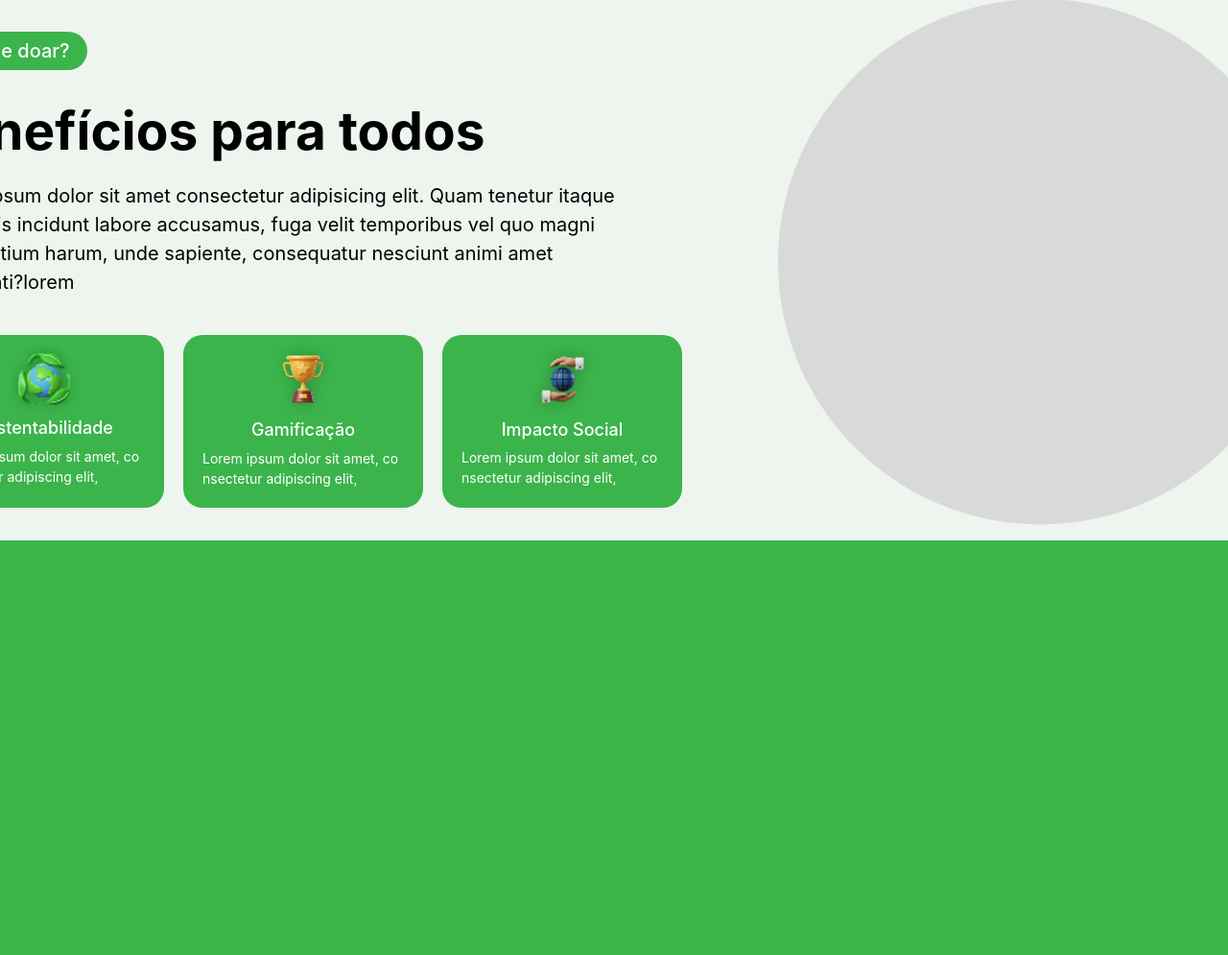
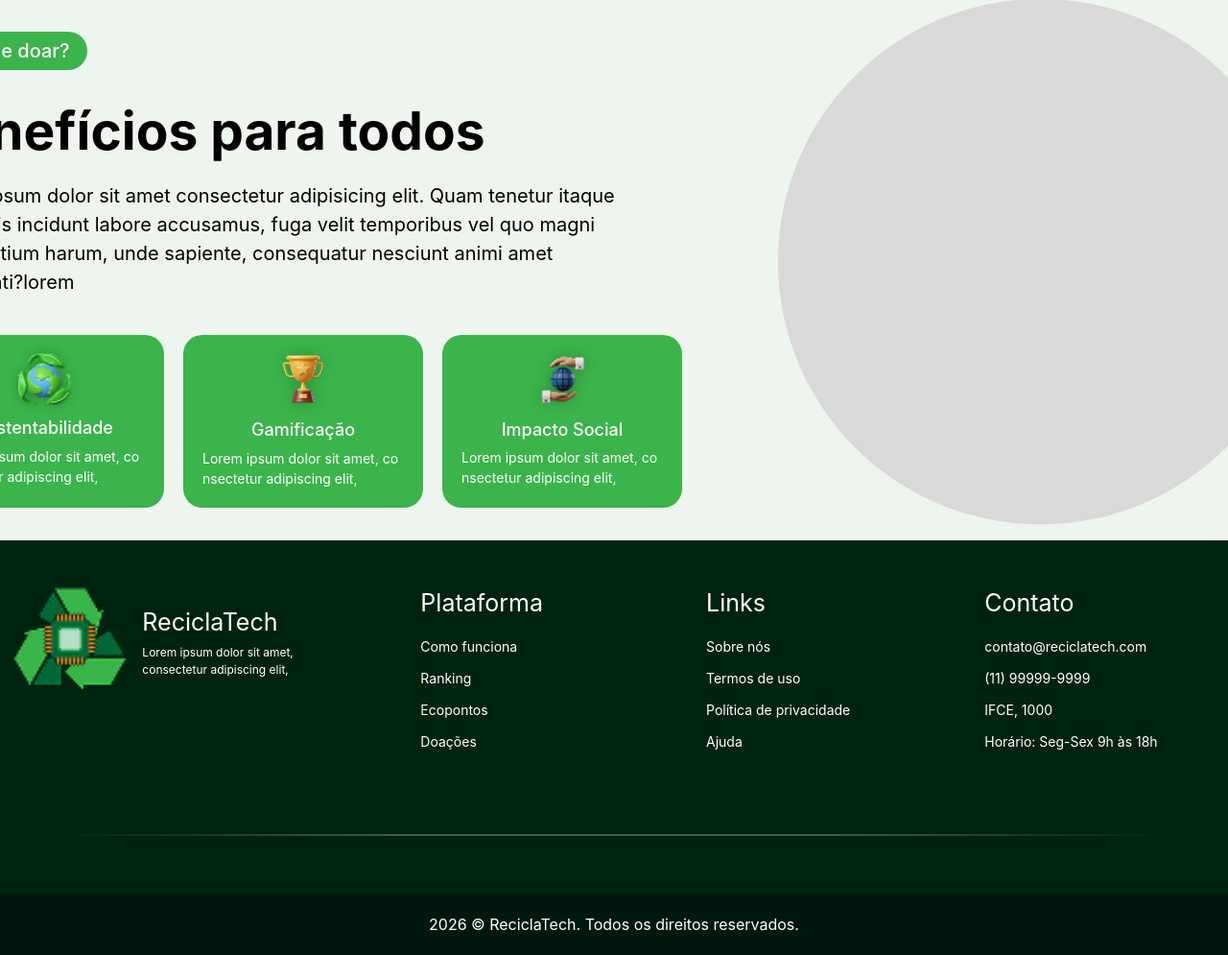
Before and after one commit to Lorrany09/reciclaTech_FrontEnd, a PHP site: page / in a window 1280 px wide. Shown: the part 5194-6189 px from the top of the page at 96% size. Before the commit the page ends 5757 px from the top, so only its background shows below. Run offline with PHP 8.4, Linux system fonts and the light colour scheme.

Commit message:
footer da pagina

```diff
--- a/index.html
+++ b/index.html
@@ -249,8 +249,34 @@
                 </figure>
             </section>
         </main>
+        <footer>
+            <div class="conteudo-footer">
+                <div class="logo-footer">
+                    <img src="img/ReciclaTech 1.png" alt="">
+                    <div>
+                        <h2>ReciclaTech</h2>
+                        <p>Lorem ipsum dolor sit amet, consectetur adipiscing elit,</p>
+                    </div>
+                </div>
+                <div class="plataforma">
+                    <h2>Plataforma</h2>
+                    <ul id="listaFooterP"></ul>
+                </div>
+                <div class="links">
+                    <h2>Links</h2>
+                    <ul id="listaFooterL"></ul>
+                </div>
+                <div class="contato">
+                    <h2>Contato</h2>
+                    <ul id="listaFooterC"></ul>
+                </div>
+            </div>
+            <hr>
+            <p>2026 © ReciclaTech. Todos os direitos reservados.</p>
+        </footer>
     <script src="https://cdn.jsdelivr.net/npm/bootstrap@5.3.8/dist/js/bootstrap.bundle.min.js" integrity="sha384-FKyoEForCGlyvwx9Hj09JcYn3nv7wiPVlz7YYwJrWVcXK/BmnVDxM+D2scQbITxI" crossorigin="anonymous"></script>
     <script src="conteudoCards.js"></script>
     <script src="previaRanking.js"></script>
+    <script src="infoFooter.js"></script>
 </body>
 </html>
--- /dev/null
+++ b/infoFooter.js
@@ -0,0 +1,37 @@
+const plataformaItens = ["Como funciona", "Ranking", "Ecopontos", "Doações"];
+const linksItens = ["Sobre nós", "Termos de uso", "Política de privacidade", "Ajuda"];
+const contatoItens = ["contato@reciclatech.com", "(11) 99999-9999", "IFCE, 1000", "Horário: Seg-Sex 9h às 18h"];
+
+function carregarFooterPlataforma() {
+    const lista = document.getElementById("listaFooterP");
+
+    plataformaItens.forEach(item => {
+        const li = document.createElement("li");
+        li.textContent = item;
+        lista.appendChild(li);
+    });
+}
+
+function carregarFooterLinks() {
+    const lista = document.getElementById("listaFooterL");
+
+    linksItens.forEach(item => {
+        const li = document.createElement("li");
+        li.textContent = item;
+        lista.appendChild(li);
+    });
+}
+
+function carregarFooterContato() {
+    const lista = document.getElementById("listaFooterC");
+
+    contatoItens.forEach(item => {
+        const li = document.createElement("li");
+        li.textContent = item;
+        lista.appendChild(li);
+    });
+}
+
+carregarFooterPlataforma();
+carregarFooterLinks();
+carregarFooterContato();
--- a/style.css
+++ b/style.css
@@ -8,6 +8,8 @@
     --racingRed: #F72323;
     --mintCream: #EDF5EE;
     --shadow: rgba(0,0,0,.2);
+    --corDoFooter: #002310;
+    --corDoFooter2: #001711;
     --brancoTransparente :rgba(255, 255, 255, 0.221);
     --gradienteBranco: linear-gradient(90deg, transparent, white, transparent);
     --gradienteBrancoVertical: linear-gradient(0deg, transparent, white, transparent);
@@ -47,7 +49,6 @@ body {
 }
 
 header{
-
     display: flex;
     align-items: center;
     justify-content: space-between;
@@ -204,7 +205,6 @@ main{
     align-items: center;
     gap: 40px;
     flex-wrap: wrap;
-
 }
 
 .texto{
@@ -243,8 +243,6 @@ main{
 .imagem img{
     width:35rem;
     height: 35rem;
-
-    /* border-radius:40px; */
 }
 
 .botoes-principais{
@@ -702,6 +700,106 @@ main{
     font-size: 18px;
 }
 
+footer{
+    background-color: var(--corDoFooter);
+}
+
+footer > div{
+    padding: 50px;
+}
+
+.conteudo-footer{
+    display: flex;
+    justify-content: center;
+    align-items: center;
+}
+
+.conteudo-footer h2{
+    font-size: 25px;
+    font-weight: 400;
+}
+
+footer > p{
+    width: 100%;
+    display: flex;
+    justify-content: center;
+    align-items: center;
+    background-color: var(--corDoFooter2);
+    padding: 20px;
+    margin-bottom: 0;
+    margin-top: 60px;
+}
+
+.logo-footer{
+    display: flex;
+    justify-content: center;
+    align-items: center;
+    gap: 15px;
+    position: relative;
+    right: 250px;
+    bottom: 40px;
+}
+
+.plataforma, .links, .contato{
+    position: relative;
+}
+
+.plataforma{
+    right: 120px;
+}
+
+.links{
+    left: 50px;
+}
+
+.contato{
+    left: 190px;
+}
+
+.logo-footer > div h2{
+    font-size: 25px;
+    margin-top: 25px;
+}
+
+.logo-footer > div p{
+    font-size: 12px;
+    width: 160px;
+    word-break: break-all;
+}
+
+.logo-footer img{
+    width: 120px;
+}
+
+.plataforma ul, .links ul, .contato ul {
+    list-style: none;
+    padding: 0;
+    margin-top: 20px;
+}
+
+.plataforma li, .links li, .contato li {
+    margin-bottom: 12px;
+    cursor: pointer;
+    font-size: 14px;
+    transition: color 0.2s ease;
+}
+
+.plataforma li:hover, .links li:hover {
+    color: var(--malachite);
+}
+
+.contato li {
+    cursor: default;
+}
+
+footer hr {
+    border: none;
+    height: 2px;
+    width: 90%;
+    background: linear-gradient(90deg, transparent 0%, #ffffff 30%, #ffffff 70%, transparent 100%) !important;
+    margin: 20px auto;
+}
+
 @media (max-width: 768px){
 
     main{
```
